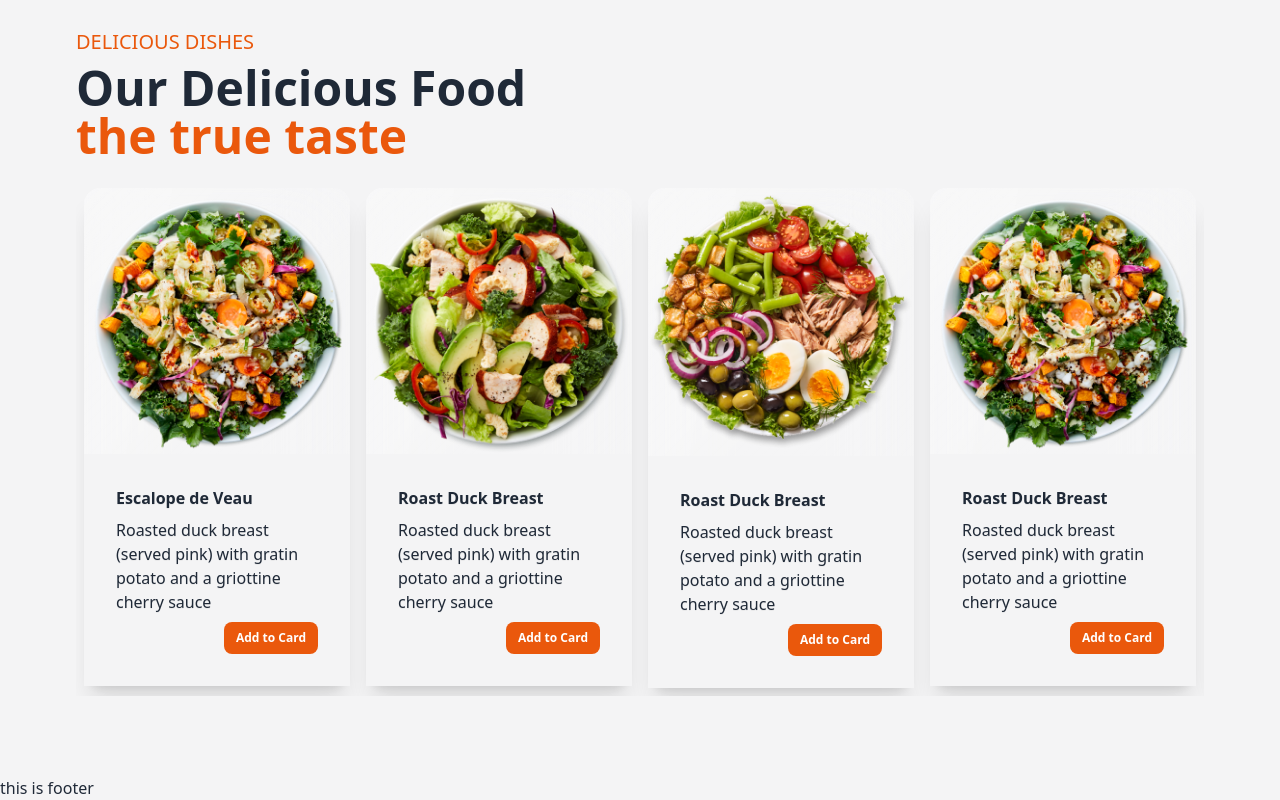
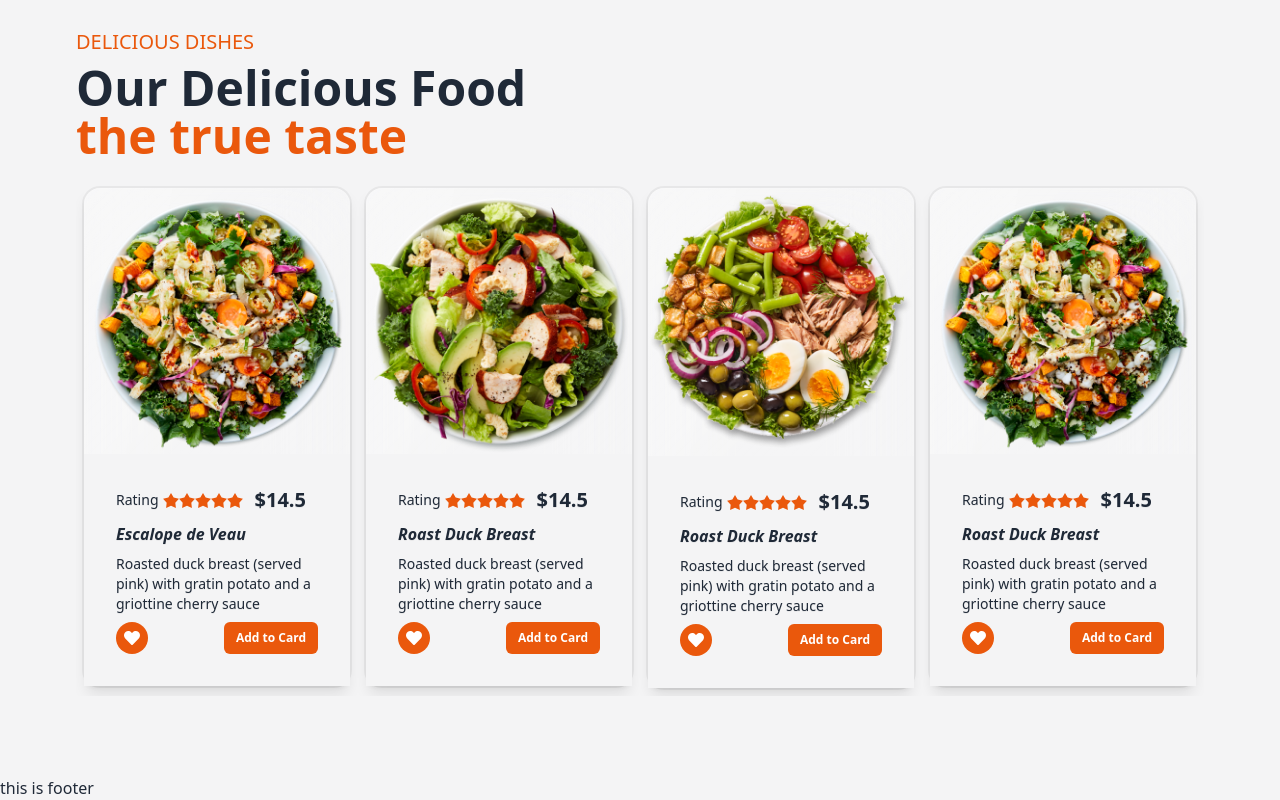
Before and after one commit to sohanwebdevctg/fast-foods-mern-stack-client-site-project-1-, a React (Vite) app: page / in a window 1280 px wide. Shown: the part 1433-2233 px from the top of the page. Built offline with nearby package versions, Linux system fonts and the light colour scheme.

Commit message:
create card

```diff
--- a/src/components/FoodCard.jsx
+++ b/src/components/FoodCard.jsx
@@ -1,4 +1,4 @@
-
+import { FaHeart } from "react-icons/fa";
 
 // eslint-disable-next-line react/prop-types
 const FoodCard = ({data}) => {
@@ -6,9 +6,9 @@ const FoodCard = ({data}) => {
   console.log(data)
 
   return (
-    <div className="m-2">
+    <div className="m-2 shadow-lg rounded-lg">
       {/* card section start */}
-      <div className="card w-[100%] glass shadow-xl">
+      <div className="card w-[100%] glass ">
         <figure>
           <img
             src={data.image}
@@ -16,10 +16,27 @@ const FoodCard = ({data}) => {
           />
         </figure>
         <div className="card-body bg-zinc-100">
-          <h2 className="xl:text-base font-bold">{data.name}</h2>
-          <p>{data.recipe}</p>
-          <div className="card-actions justify-end">
-            <button className="xl:px-3 xl:py-2 rounded-lg bg-orange-600 text-white xl:text-xs font-bold">Add to Card</button>
+          {/* reviews & price start */}
+          <div className="flex justify-between items-center">
+            {/* reviews start */}
+            <p className="flex items-center gap-1"><span className="text-sm">Rating</span> <div className="rating rating-sm">
+              <input type="radio" name="rating-6" className="mask mask-star-2 bg-orange-600" required/>
+              <input type="radio" name="rating-6" className="mask mask-star-2 bg-orange-600" checked required/>
+              <input type="radio" name="rating-6" className="mask mask-star-2 bg-orange-600" required/>
+              <input type="radio" name="rating-6" className="mask mask-star-2 bg-orange-600" required/>
+              <input type="radio" name="rating-6" className="mask mask-star-2 bg-orange-600" required/>
+            </div></p>
+            {/* reviews end */}
+            {/* price start */}
+            <p className="xl:text-xl font-bold">${data.price}</p>
+            {/* price end */}
+          </div>
+          {/* reviews & price end */}
+          <h2 className="xl:text-base font-bold italic">{data.name}</h2>
+          <p className="xl:text-sm">{data.recipe}</p>
+          <div className="flex justify-between items-center">
+            <button className="bg-orange-600 p-2 rounded-full text-white"><FaHeart></FaHeart></button>
+            <button className="xl:px-3 xl:py-2 rounded-md bg-orange-600 text-white xl:text-xs font-bold">Add to Card</button>
           </div>
         </div>
       </div>
```
Also changed, not shown: 1 other file (tests, documents, lock files or other folders).
